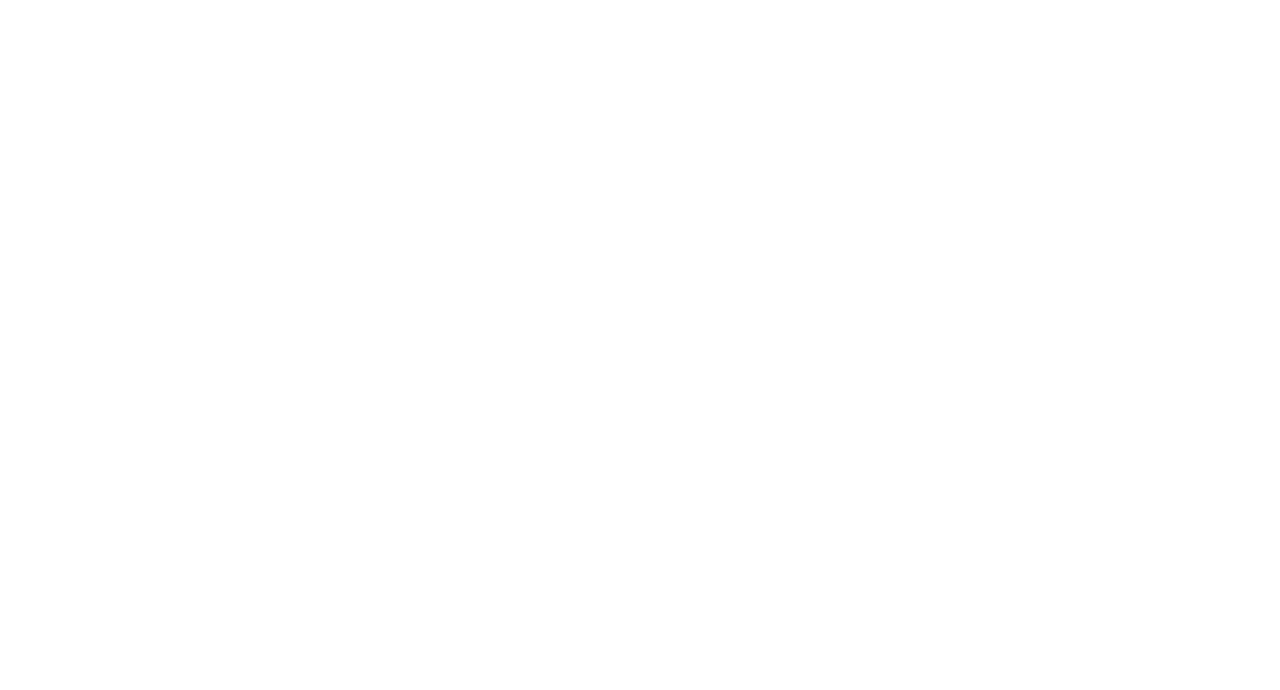
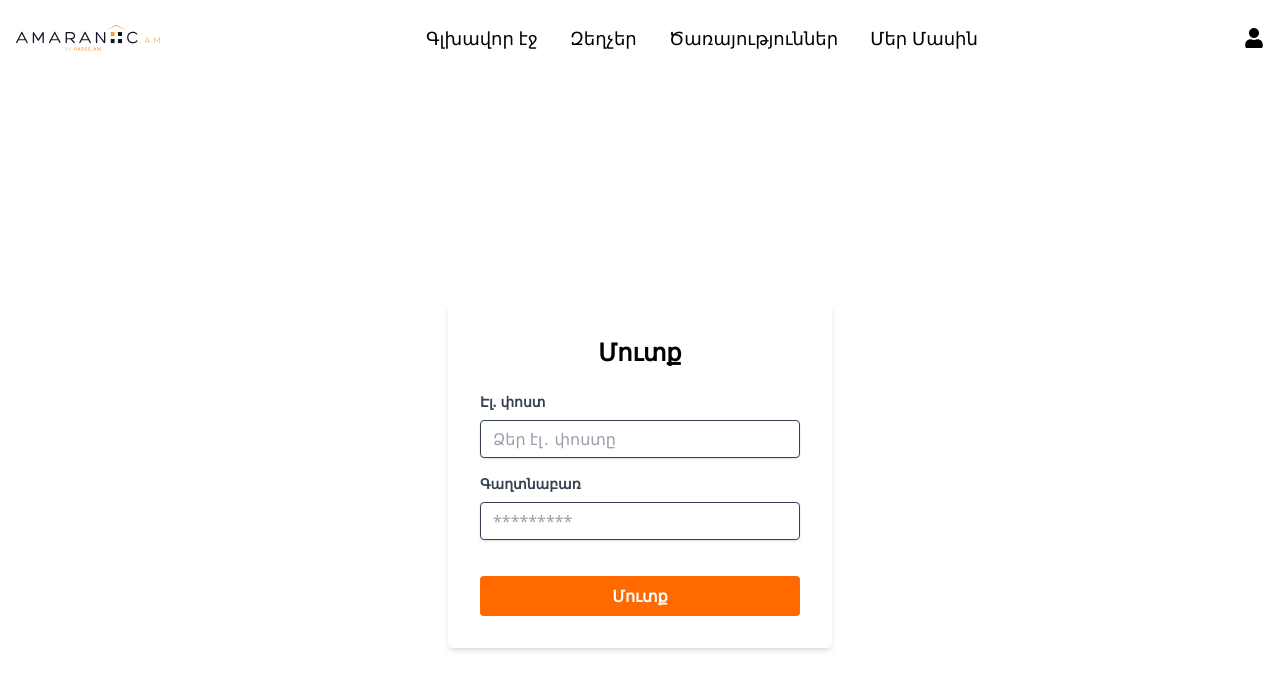
Before and after one commit to Art-Developper/AMARANOC, a React (Vite) app: page /login in a window 1280 px wide. Before the commit this address had no page. Shown: the top 690 px of the page. Built offline with nearby package versions, Linux system fonts and the light colour scheme; no server answers.

Commit message:
fix issues

```diff
--- a/src/App.jsx
+++ b/src/App.jsx
@@ -1,7 +1,5 @@
 import React from 'react';
 import { BrowserRouter, Routes, Route } from 'react-router-dom';
-
-
 import Home from './pages/HomePage';
 // import About from "./pages/AboutPage"
 import Login from './components/Login';
@@ -13,7 +11,7 @@ function App() {
       <Routes>
         <Route path="/AMARANOC.git" element={<Home />} />
         {/* <Route path="/about" element={<AboutPage />} /> */}
-        <Route path='AMARANOC.git/login' element={<Login />} />
+        <Route path='/login' element={<Login />} />
       </Routes>
     </BrowserRouter>
   );
--- a/src/components/Header.jsx
+++ b/src/components/Header.jsx
@@ -58,7 +58,7 @@ const Header = () => {
                             </button>
                         </div>
                     ) : (
-                        <Link to={"AMARANOC.git/login"} className="hidden lg:flex items-center gap-4 text-xl">
+                        <Link to={"/login"} className="hidden lg:flex items-center gap-4 text-xl">
                             <FaUser className="cursor-pointer " />
                         </Link>
                     )}
```
